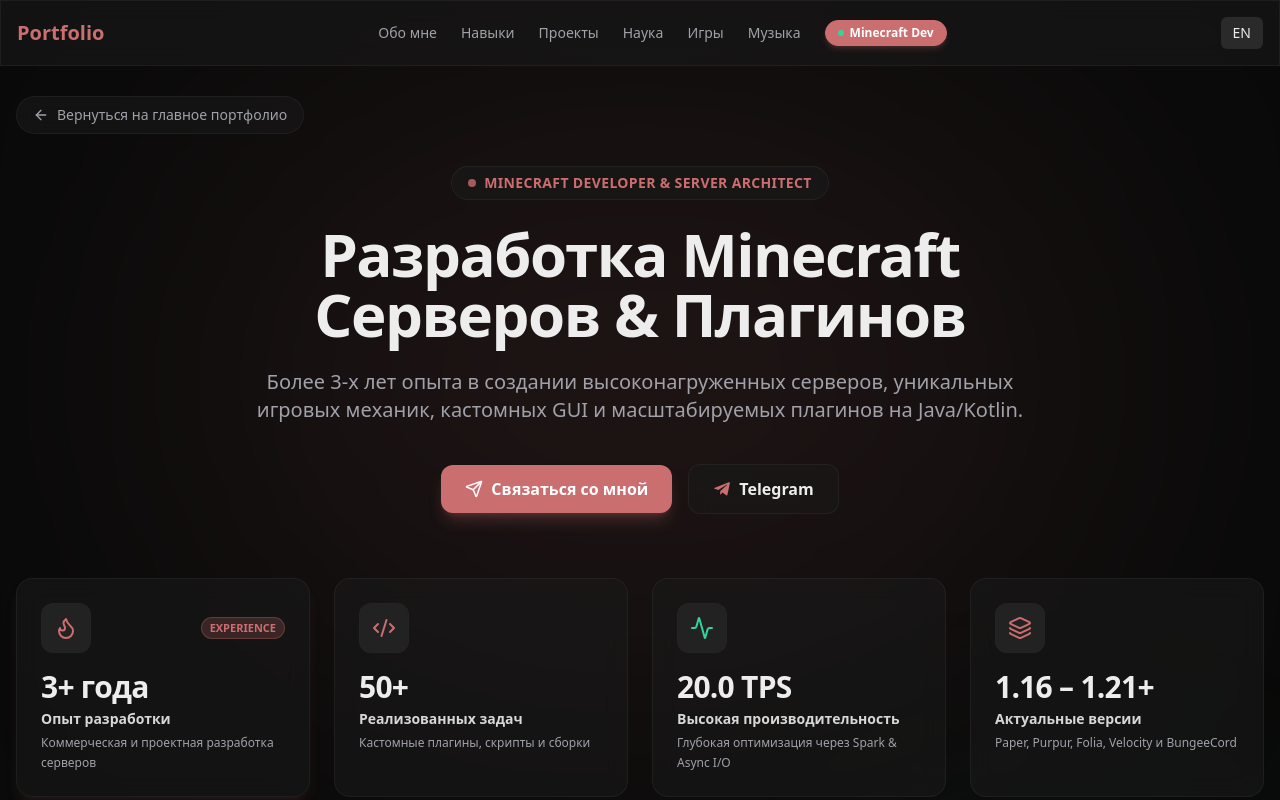
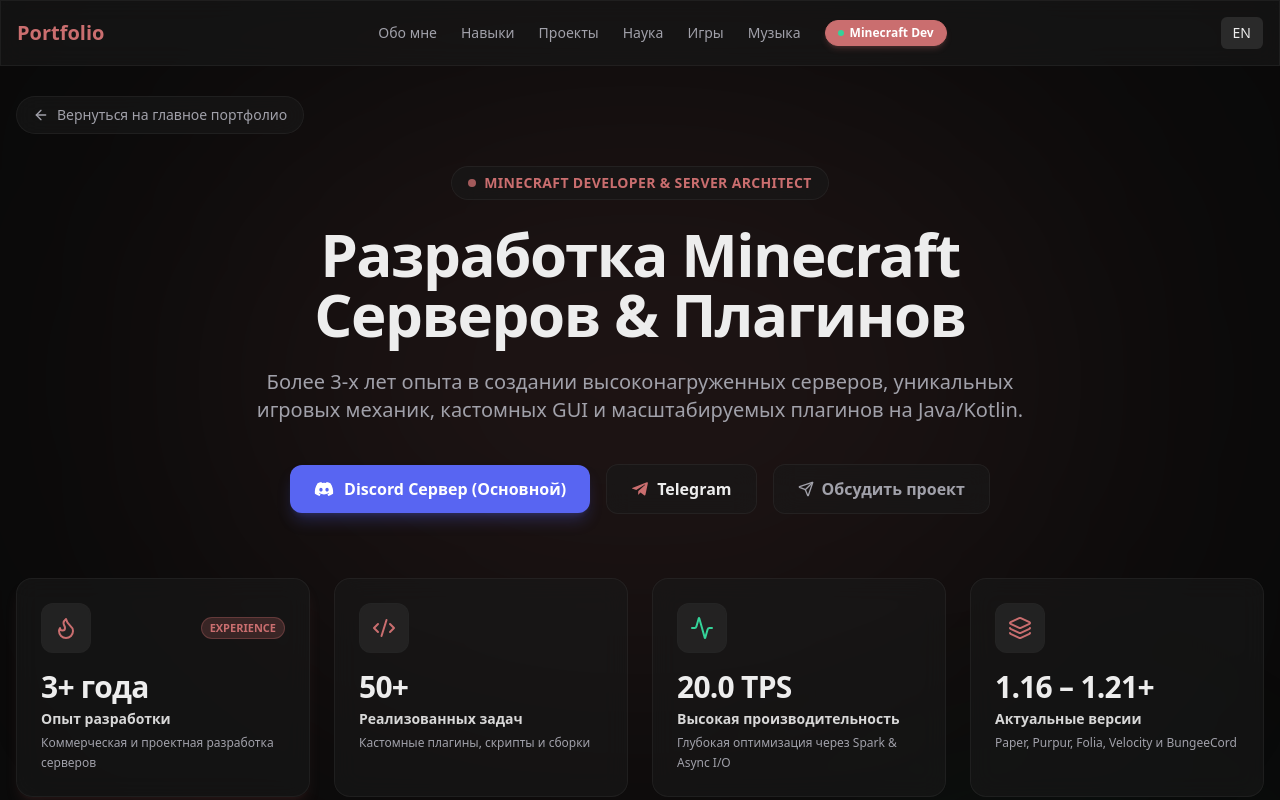
Before and after one commit to Golub4ik-Official/portfolio-website, a React (Vite) app: page / in a window 1280 px wide. Both pictures are taken after a click on the button 239 px from the left and 539 px from the top of the page. Shown: the top 800 px of the page. Built offline with nearby package versions, Linux system fonts and the light colour scheme; no server answers.

Commit message:
feat: prioritize Discord server as the primary contact channel

```diff
--- a/src/components/Footer.tsx
+++ b/src/components/Footer.tsx
@@ -13,11 +13,11 @@
 
         <div className="flex items-center gap-4 text-muted-foreground">
           <span className="text-sm mr-2">{t('footer.socials')}</span>
-          <a href="https://github.com/Golub4ik-Official" target="_blank" rel="noopener noreferrer" className="hover:text-accent transition-colors"><FaGithub size={18} /></a>
-          <a href="https://t.me/Golub4ikOfficial" target="_blank" rel="noopener noreferrer" className="hover:text-accent transition-colors"><FaTelegramPlane size={18} /></a>
-          <a href="https://discord.gg/hFHKKyyDvd" target="_blank" rel="noopener noreferrer" className="hover:text-accent transition-colors"><FaDiscord size={18} /></a>
-          <a href="https://vk.ru/golub4ik_official" target="_blank" rel="noopener noreferrer" className="hover:text-accent transition-colors"><FaVk size={18} /></a>
-          <a href="mailto:KirillGolubenkoG@yandex.ru" className="hover:text-accent transition-colors"><FaEnvelope size={18} /></a>
+          <a href="https://discord.gg/hFHKKyyDvd" target="_blank" rel="noopener noreferrer" className="hover:text-accent transition-colors" aria-label="Discord"><FaDiscord size={18} /></a>
+          <a href="https://t.me/Golub4ikOfficial" target="_blank" rel="noopener noreferrer" className="hover:text-accent transition-colors" aria-label="Telegram"><FaTelegramPlane size={18} /></a>
+          <a href="https://github.com/Golub4ik-Official" target="_blank" rel="noopener noreferrer" className="hover:text-accent transition-colors" aria-label="GitHub"><FaGithub size={18} /></a>
+          <a href="https://vk.ru/golub4ik_official" target="_blank" rel="noopener noreferrer" className="hover:text-accent transition-colors" aria-label="VK"><FaVk size={18} /></a>
+          <a href="mailto:KirillGolubenkoG@yandex.ru" className="hover:text-accent transition-colors" aria-label="Email"><FaEnvelope size={18} /></a>
         </div>
       </div>
     </footer>
--- a/src/components/Hero.tsx
+++ b/src/components/Hero.tsx
@@ -43,9 +43,9 @@
   };
 
   const socials = [
+    { icon: FaDiscord, href: 'https://discord.gg/hFHKKyyDvd', label: 'Discord Server' },
+    { icon: FaTelegramPlane, href: '#', label: 'Telegram', onClick: (e: React.MouseEvent) => handleCopy(e, '@Golub4ikOfficial', 'hero.copied_telegram') },
     { icon: FaGithub, href: 'https://github.com/Golub4ik-Official', label: 'GitHub' },
-    { icon: FaTelegramPlane, href: '#', label: 'Telegram', onClick: (e: React.MouseEvent) => handleCopy(e, '@Golub4ikOfficial', 'hero.copied_telegram') },
-    { icon: FaDiscord, href: 'https://discord.gg/hFHKKyyDvd', label: 'Discord Server' },
     { icon: FaVk, href: 'https://vk.ru/golub4ik_official', label: 'VK' },
     { icon: FaEnvelope, href: '#', label: 'Email', onClick: (e: React.MouseEvent) => handleCopy(e, 'KirillGolubenkoG@yandex.ru', 'hero.copied_email') },
   ];
--- a/src/components/MinecraftDev.tsx
+++ b/src/components/MinecraftDev.tsx
@@ -183,10 +183,12 @@
             className="flex flex-wrap items-center justify-center gap-4"
           >
             <a
-              href="#contact-minecraft"
-              className="px-6 py-3 rounded-xl bg-accent text-white font-semibold hover:bg-accent/90 transition-all duration-300 shadow-lg shadow-accent/25 hover:scale-105 flex items-center gap-2"
+              href="https://discord.gg/hFHKKyyDvd"
+              target="_blank"
+              rel="noopener noreferrer"
+              className="px-6 py-3 rounded-xl bg-[#5865F2] text-white font-semibold hover:bg-[#4752C4] transition-all duration-300 shadow-lg shadow-[#5865F2]/25 hover:scale-105 flex items-center gap-2.5 group"
             >
-              <Send size={18} />
+              <FaDiscord size={20} className="group-hover:rotate-12 transition-transform" />
               <span>{t('minecraft_page.cta_btn')}</span>
             </a>
             <a
@@ -197,6 +199,13 @@
             >
               <FaTelegramPlane size={18} className="text-accent" />
               <span>Telegram</span>
+            </a>
+            <a
+              href="#contact-minecraft"
+              className="px-6 py-3 rounded-xl glass border border-border hover:border-accent font-semibold transition-all duration-300 hover:scale-105 flex items-center gap-2 text-muted-foreground hover:text-foreground"
+            >
+              <Send size={16} />
+              <span>{t('minecraft_page.cta_discuss')}</span>
             </a>
           </motion.div>
         </div>
@@ -358,23 +367,23 @@
 
           <div className="flex flex-wrap justify-center items-center gap-4 relative">
             <a
-              href="https://t.me/Golub4ikOfficial"
+              href="https://discord.gg/hFHKKyyDvd"
               target="_blank"
               rel="noopener noreferrer"
-              className="px-5 py-3 rounded-xl bg-accent text-white font-semibold hover:bg-accent/90 transition-all duration-300 hover:scale-105 flex items-center gap-2 shadow-lg shadow-accent/25"
+              className="px-6 py-3.5 rounded-xl bg-[#5865F2] text-white font-bold hover:bg-[#4752C4] transition-all duration-300 hover:scale-105 flex items-center gap-2.5 shadow-xl shadow-[#5865F2]/30"
             >
-              <FaTelegramPlane size={18} />
-              <span>Telegram</span>
+              <FaDiscord size={20} />
+              <span>Discord Сервер</span>
             </a>
 
             <a
-              href="https://discord.gg/hFHKKyyDvd"
+              href="https://t.me/Golub4ikOfficial"
               target="_blank"
               rel="noopener noreferrer"
               className="px-5 py-3 rounded-xl glass border border-border hover:border-accent font-semibold transition-all duration-300 hover:scale-105 flex items-center gap-2 text-foreground"
             >
-              <FaDiscord size={18} className="text-[#5865F2]" />
-              <span>Discord</span>
+              <FaTelegramPlane size={18} className="text-accent" />
+              <span>Telegram</span>
             </a>
 
             <a
--- a/src/locales/en.json
+++ b/src/locales/en.json
@@ -111,8 +111,9 @@
       "tools": "Tools & Design"
     },
     "cta_title": "Ready to launch or upgrade your server?",
-    "cta_subtitle": "Let's discuss your project: custom plugin development, performance tuning, or a complete turnkey server setup.",
-    "cta_btn": "Get in Touch",
+    "cta_subtitle": "The primary method to contact me is through my Discord server. You can also reach out via Telegram or Email.",
+    "cta_btn": "Discord Server (Primary)",
+    "cta_discuss": "Discuss Project",
     "back_to_portfolio": "Back to Main Portfolio"
   },
   "footer": {
--- a/src/locales/ru.json
+++ b/src/locales/ru.json
@@ -111,8 +111,9 @@
       "tools": "Инструменты & Дизайн"
     },
     "cta_title": "Готовы запустить или улучшить свой проект?",
-    "cta_subtitle": "Обсудим задачу: разработка плагина любой сложности, оптимизация TPS или сборка сервера под ключ.",
-    "cta_btn": "Связаться со мной",
+    "cta_subtitle": "Основной способ связи со мной — мой Discord сервер. Также можно написать в Telegram или на Email.",
+    "cta_btn": "Discord Сервер (Основной)",
+    "cta_discuss": "Обсудить проект",
     "back_to_portfolio": "Вернуться на главное портфолио"
   },
   "footer": {
```
